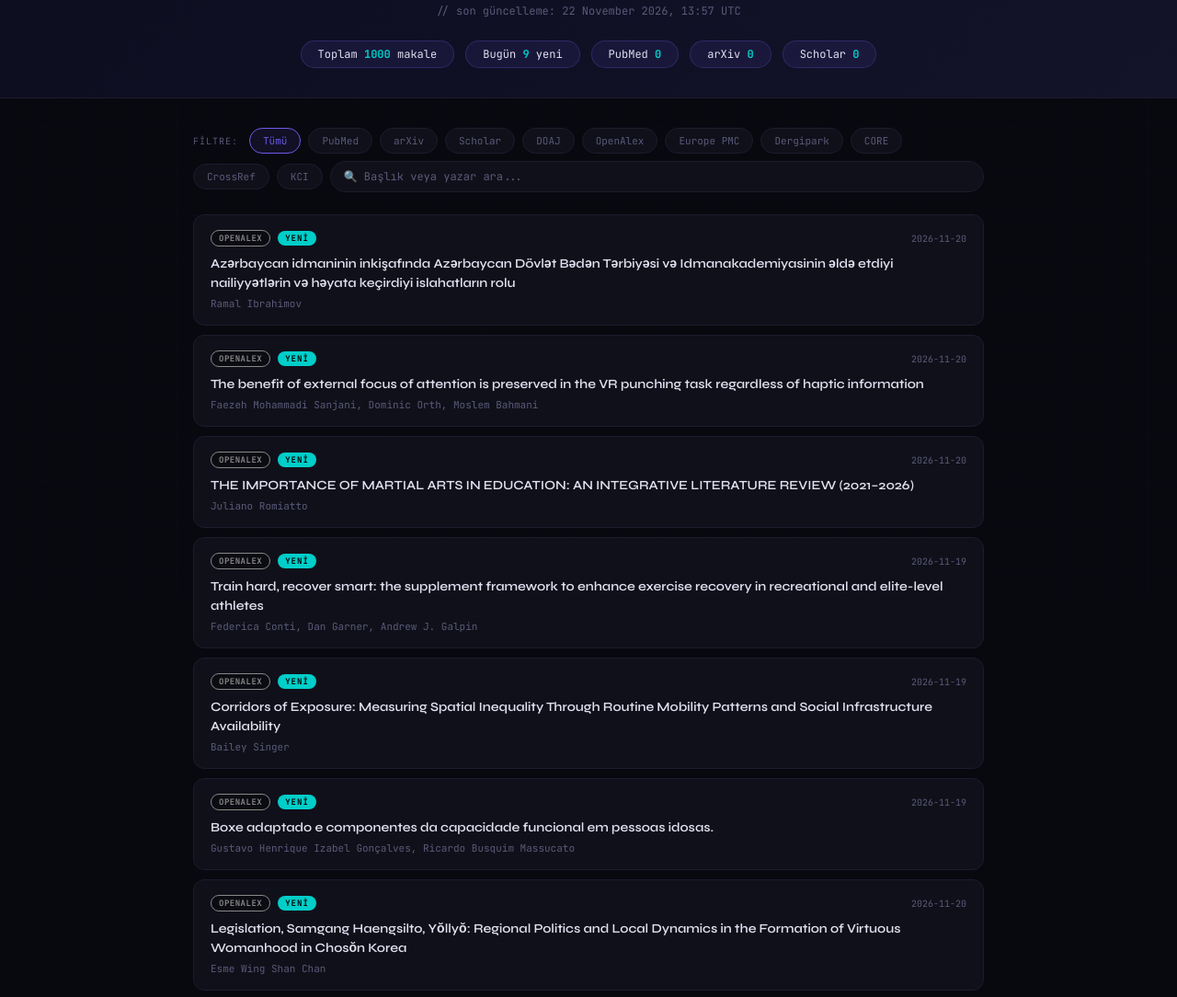
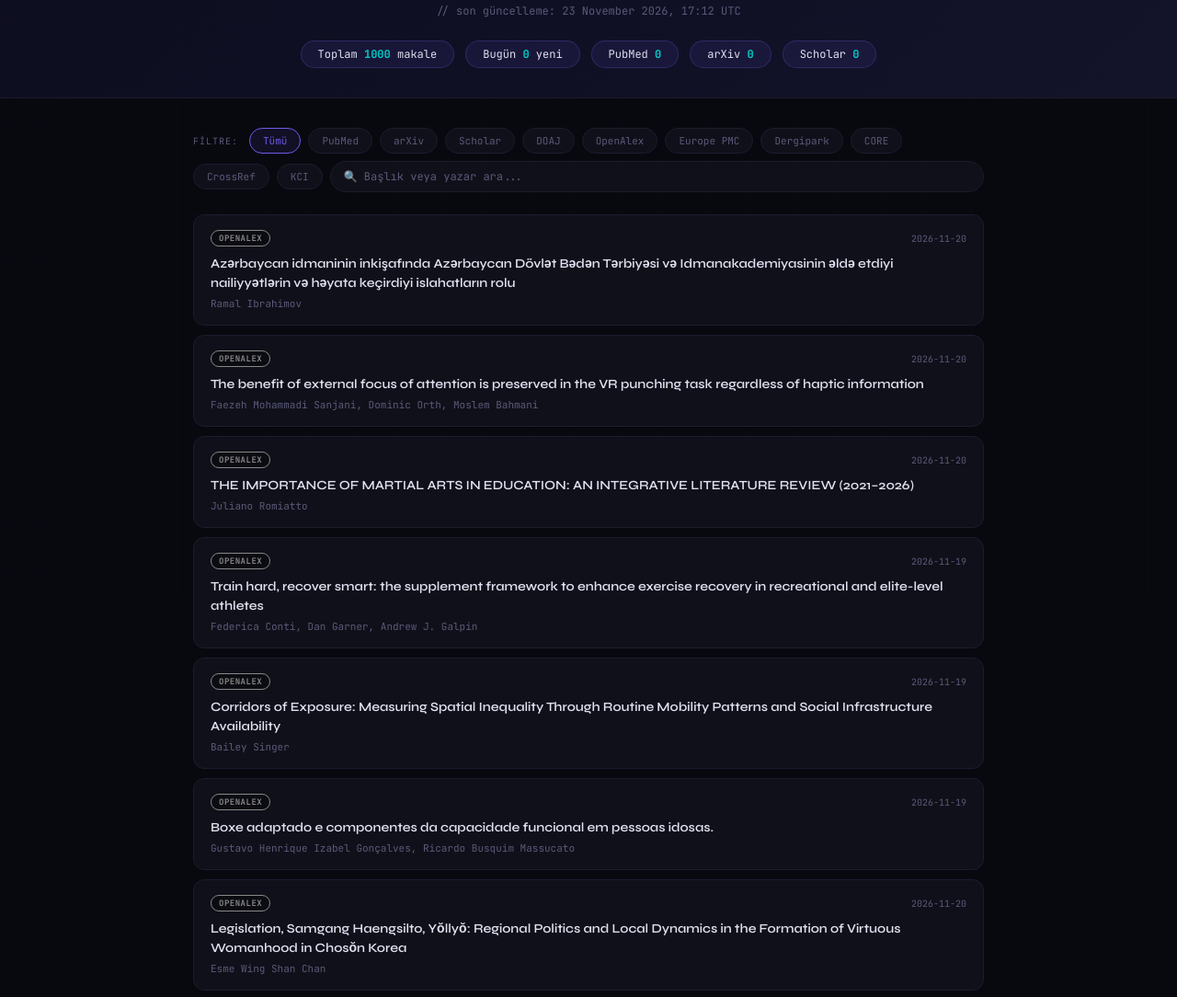
Before and after one commit to tekhanspor/makale, a plain HTML site: page docs/index.html in a window 1280 px wide. Shown: the part 150-1234 px from the top of the page at 92% size. Drawn offline with Linux system fonts and the light colour scheme.

Commit message:
🔬 Günlük tarama: 2026-11-23

```diff
--- a/docs/index.html
+++ b/docs/index.html
@@ -256,10 +256,10 @@
 <div class="hero">
   <div class="hero-icon">🥋</div>
   <h1>Taekwondo <span>Makale Takip</span></h1>
-  <div class="hero-sub">// son güncelleme: 22 November 2026, 13:57 UTC</div>
+  <div class="hero-sub">// son güncelleme: 23 November 2026, 17:12 UTC</div>
   <div class="stats-row">
     <div class="stat">Toplam <b>1000</b> makale</div>
-    <div class="stat">Bugün <b>9</b> yeni</div>
+    <div class="stat">Bugün <b>0</b> yeni</div>
     <div class="stat">PubMed <b>0</b></div>
     <div class="stat">arXiv <b>0</b></div>
     <div class="stat">Scholar <b>0</b></div>
@@ -289,7 +289,7 @@
         <a class="paper-card" href="https://doi.org/10.28942/snsa.v1i2y2019.541" target="_blank" rel="noopener" data-source="openalex">
           <div class="paper-top">
             <span class="badge" style="background:rgba(0,0,0,0.3);border:1px solid #888;color:#888">OpenAlex</span>
-            <span class="new-badge">YENİ</span>
+
             <span class="paper-date">2026-11-20</span>
           </div>
           <div class="paper-title">Azərbaycan idmaninin inkişafında Azərbaycan Dövlət Bədən Tərbiyəsi və Idmanakademiyasinin əldə etdiyi nailiyyətlərin və həyata keçirdiyi islahatların rolu</div>
@@ -299,7 +299,7 @@
         <a class="paper-card" href="https://doi.org/10.1007/s00426-026-02432-0" target="_blank" rel="noopener" data-source="openalex">
           <div class="paper-top">
             <span class="badge" style="background:rgba(0,0,0,0.3);border:1px solid #888;color:#888">OpenAlex</span>
-            <span class="new-badge">YENİ</span>
+
             <span class="paper-date">2026-11-20</span>
           </div>
           <div class="paper-title">The benefit of external focus of attention is preserved in the VR punching task regardless of haptic information</div>
@@ -309,7 +309,7 @@
         <a class="paper-card" href="https://doi.org/10.51249/gei.v7i06.3337" target="_blank" rel="noopener" data-source="openalex">
           <div class="paper-top">
             <span class="badge" style="background:rgba(0,0,0,0.3);border:1px solid #888;color:#888">OpenAlex</span>
-            <span class="new-badge">YENİ</span>
+
             <span class="paper-date">2026-11-20</span>
           </div>
           <div class="paper-title">THE IMPORTANCE OF MARTIAL ARTS IN EDUCATION: AN INTEGRATIVE LITERATURE REVIEW (2021–2026)</div>
@@ -319,7 +319,7 @@
         <a class="paper-card" href="https://doi.org/10.1080/15502783.2026.2763838" target="_blank" rel="noopener" data-source="openalex">
           <div class="paper-top">
             <span class="badge" style="background:rgba(0,0,0,0.3);border:1px solid #888;color:#888">OpenAlex</span>
-            <span class="new-badge">YENİ</span>
+
             <span class="paper-date">2026-11-19</span>
           </div>
           <div class="paper-title">Train hard, recover smart: the supplement framework to enhance exercise recovery in recreational and elite-level athletes</div>
@@ -329,7 +329,7 @@
         <a class="paper-card" href="https://doi.org/10.58088/nd5q-k627" target="_blank" rel="noopener" data-source="openalex">
           <div class="paper-top">
             <span class="badge" style="background:rgba(0,0,0,0.3);border:1px solid #888;color:#888">OpenAlex</span>
-            <span class="new-badge">YENİ</span>
+
             <span class="paper-date">2026-11-19</span>
           </div>
           <div class="paper-title">Corridors of Exposure: Measuring Spatial Inequality Through Routine Mobility Patterns and Social Infrastructure Availability</div>
@@ -339,7 +339,7 @@
         <a class="paper-card" href="https://doi.org/10.69849/54v8xb20" target="_blank" rel="noopener" data-source="openalex">
           <div class="paper-top">
             <span class="badge" style="background:rgba(0,0,0,0.3);border:1px solid #888;color:#888">OpenAlex</span>
-            <span class="new-badge">YENİ</span>
+
             <span class="paper-date">2026-11-19</span>
           </div>
           <div class="paper-title">Boxe adaptado e componentes da capacidade funcional em pessoas idosas.</div>
@@ -349,7 +349,7 @@
         <a class="paper-card" href="https://doi.org/10.25501/soas.1171758" target="_blank" rel="noopener" data-source="openalex">
           <div class="paper-top">
             <span class="badge" style="background:rgba(0,0,0,0.3);border:1px solid #888;color:#888">OpenAlex</span>
-            <span class="new-badge">YENİ</span>
+
             <span class="paper-date">2026-11-20</span>
           </div>
           <div class="paper-title">Legislation, Samgang Haengsilto, Yŏllyŏ: Regional Politics and Local Dynamics in the Formation of Virtuous Womanhood in Chosŏn Korea</div>
@@ -359,7 +359,7 @@
         <a class="paper-card" href="https://doi.org/10.21203/rs.3.rs-11792528/v1" target="_blank" rel="noopener" data-source="openalex">
           <div class="paper-top">
             <span class="badge" style="background:rgba(0,0,0,0.3);border:1px solid #888;color:#888">OpenAlex</span>
-            <span class="new-badge">YENİ</span>
+
             <span class="paper-date">2026-11-20</span>
           </div>
           <div class="paper-title">Computational Pharmacovigilance of Newly Launched Oral GLP-1 Receptor Agonists: Multi-Measure Signal Detection and Temporally Validated Machine Learning on FAERS</div>
@@ -369,7 +369,7 @@
         <a class="paper-card" href="https://doi.org/10.70773/revistatopicos/794835131" target="_blank" rel="noopener" data-source="openalex">
           <div class="paper-top">
             <span class="badge" style="background:rgba(0,0,0,0.3);border:1px solid #888;color:#888">OpenAlex</span>
-            <span class="new-badge">YENİ</span>
+
             <span class="paper-date">2026-11-19</span>
           </div>
           <div class="paper-title">POTENCIAL DO POLIDESOXIRRIBONUCLEOTÍDEO (PDRN) NA REGENERAÇÃO CUTÂNEA E SEUS SISTEMAS DE LIBERAÇÃO: UMA REVISÃO DA LITERATURA</div>
```
Also changed, not shown: data/papers.json.
